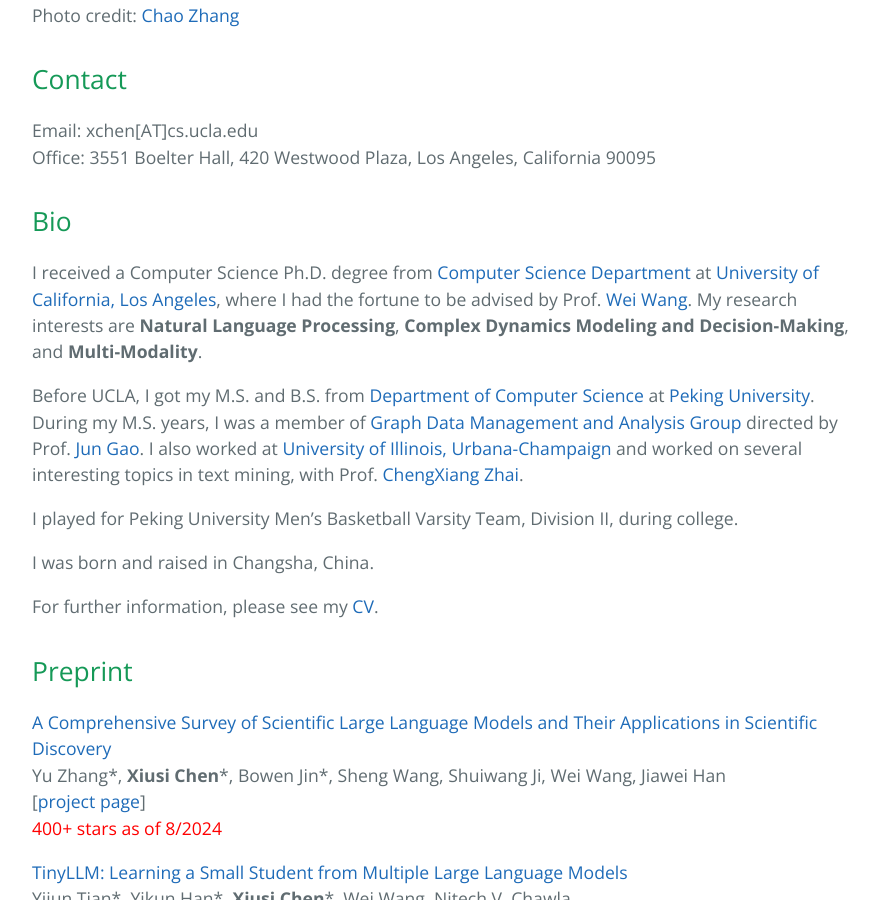
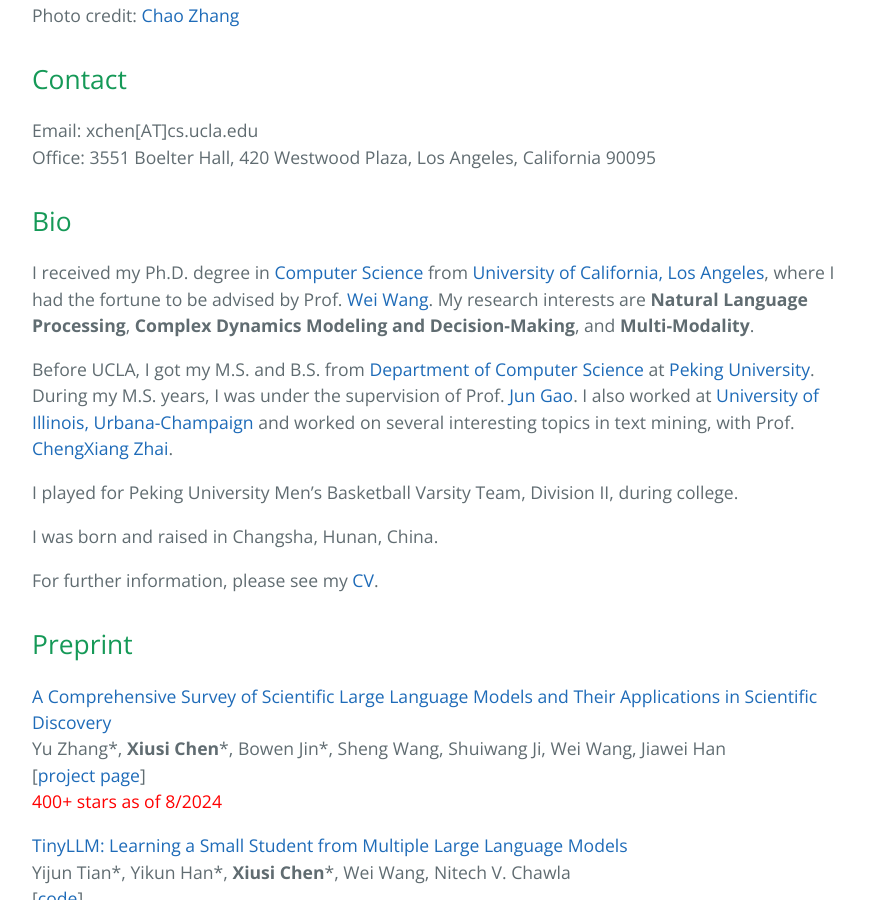
Before and after one commit to xiusic/xiusic.github.io, a Jekyll site: the page built from index.md, in a window 1280 px wide and 900 px high, scrolled down 749 px. Shown: the whole window, without its empty margins (192-1071 px from the left). Built offline with Jekyll 4.4.1, drawn with Linux system fonts in a browser that asks for light colours; our own code applies the rules of GitHub Pages for plain Markdown files.

Commit message:
Update index.md

```diff
--- a/index.md
+++ b/index.md
@@ -36,13 +36,13 @@ Office: 3551 Boelter Hall, 420 Westwood Plaza, Los Angeles, California 90095
  -->
 
 ## Bio
-I received a Computer Science Ph.D. degree from [Computer Science Department](https://www.cs.ucla.edu/) at [University of California, Los Angeles](http://www.ucla.edu/), where I had the fortune to be advised by Prof. [Wei Wang](http://web.cs.ucla.edu/~weiwang/). My research interests are **Natural Language Processing**, **Complex Dynamics Modeling and Decision-Making**, and **Multi-Modality**.
+I received my Ph.D. degree in [Computer Science](https://www.cs.ucla.edu/) from [University of California, Los Angeles](http://www.ucla.edu/), where I had the fortune to be advised by Prof. [Wei Wang](http://web.cs.ucla.edu/~weiwang/). My research interests are **Natural Language Processing**, **Complex Dynamics Modeling and Decision-Making**, and **Multi-Modality**.
 
-Before UCLA, I got my M.S. and B.S. from [Department of Computer Science](https://cs.pku.edu.cn/) at [Peking University](https://english.pku.edu.cn/). During my M.S. years, I was a member of [Graph Data Management and Analysis Group]() directed by Prof. [Jun Gao](https://cs.pku.edu.cn/info/1082/1294.htm). I also worked at [University of Illinois, Urbana-Champaign](http://www.cs.uiuc.edu/) and worked on several interesting topics in text mining, with Prof. [ChengXiang Zhai](http://czhai.cs.illinois.edu/).
+Before UCLA, I got my M.S. and B.S. from [Department of Computer Science](https://cs.pku.edu.cn/) at [Peking University](https://english.pku.edu.cn/). During my M.S. years, I was under the supervision of Prof. [Jun Gao](https://cs.pku.edu.cn/info/1214/1977.htm). I also worked at [University of Illinois, Urbana-Champaign](http://www.cs.uiuc.edu/) and worked on several interesting topics in text mining, with Prof. [ChengXiang Zhai](http://czhai.cs.illinois.edu/).
 
 I played for Peking University Men's Basketball Varsity Team, Division II, during college.
 
-I was born and raised in Changsha, China.
+I was born and raised in Changsha, Hunan, China.
 
 For further information, please see my [CV](CV.pdf).
 
```
